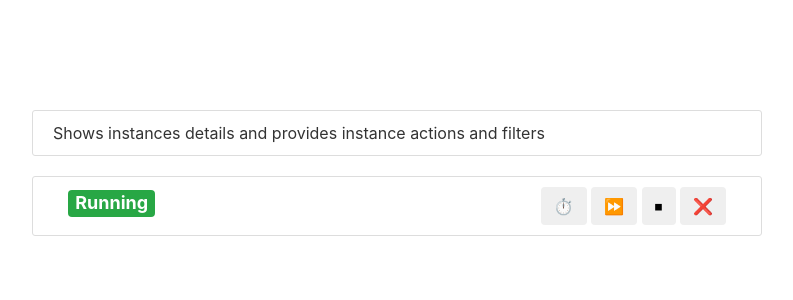
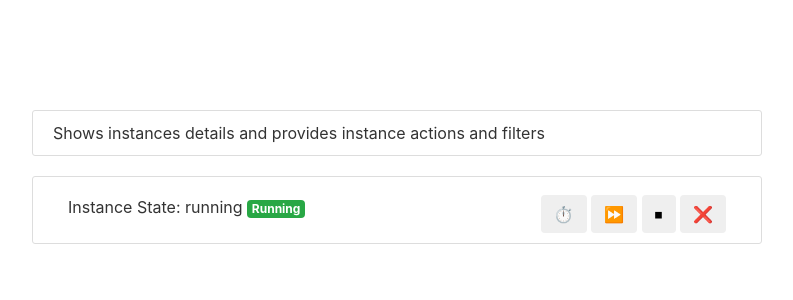
Before and after one commit to GoddessDianaPub/kandula-app, a Flask app: template app/templates/instances.html in a window 1280 px wide. Shown: the part 86-386 px from the top of the page, without its empty margins (53-846 px from the left). Run offline with Flask 3, Linux system fonts and the light colour scheme; the template is opened without the code that fills it: most values are stand-ins (such as "Sample title", 1, 10 or a date in 2020); parts of the project's set-up code (start-up, migrations or seed data) failed here and were passed over; some libraries are stand-ins or nearby versions.

Commit message:
uncommented <div class="d-block"> block

```diff
--- a/app/templates/instances.html
+++ b/app/templates/instances.html
@@ -45,19 +45,20 @@
                                 {% else %}
                                     {{ instance.Id }}
                                 {% endif %}
-                                {% if instance.State == "running" %}
+<!--                                {% if instance.State == "running" %}
                                     <span class="badge badge-success">Running</span>
                                 {% else %}
                                     <span class="badge badge-danger">{{ instance.State }}</span>
-                                {% endif %}
+                                {% endif %} -->
                             </a>
                         </h4>
-<!--                        <div class="d-block">
+                        <div class="d-block">
+                            <span>Instance State: {{ instance.instance.State }} </span>
                             {% if instance.State == "running" %}
                                 <span class="badge badge-success">Running</span>
                             {% else %}
                                 <span class="badge badge-danger">{{ instance.State }}</span>
-                            {% endif %}    -->
+                            {% endif %}
                     </div>
                     <div id="{{ instance.Id }}" class="panel-collapse collapse">
                         <div class="panel-body p-3 mb-2 bg-light text-dark">
```
